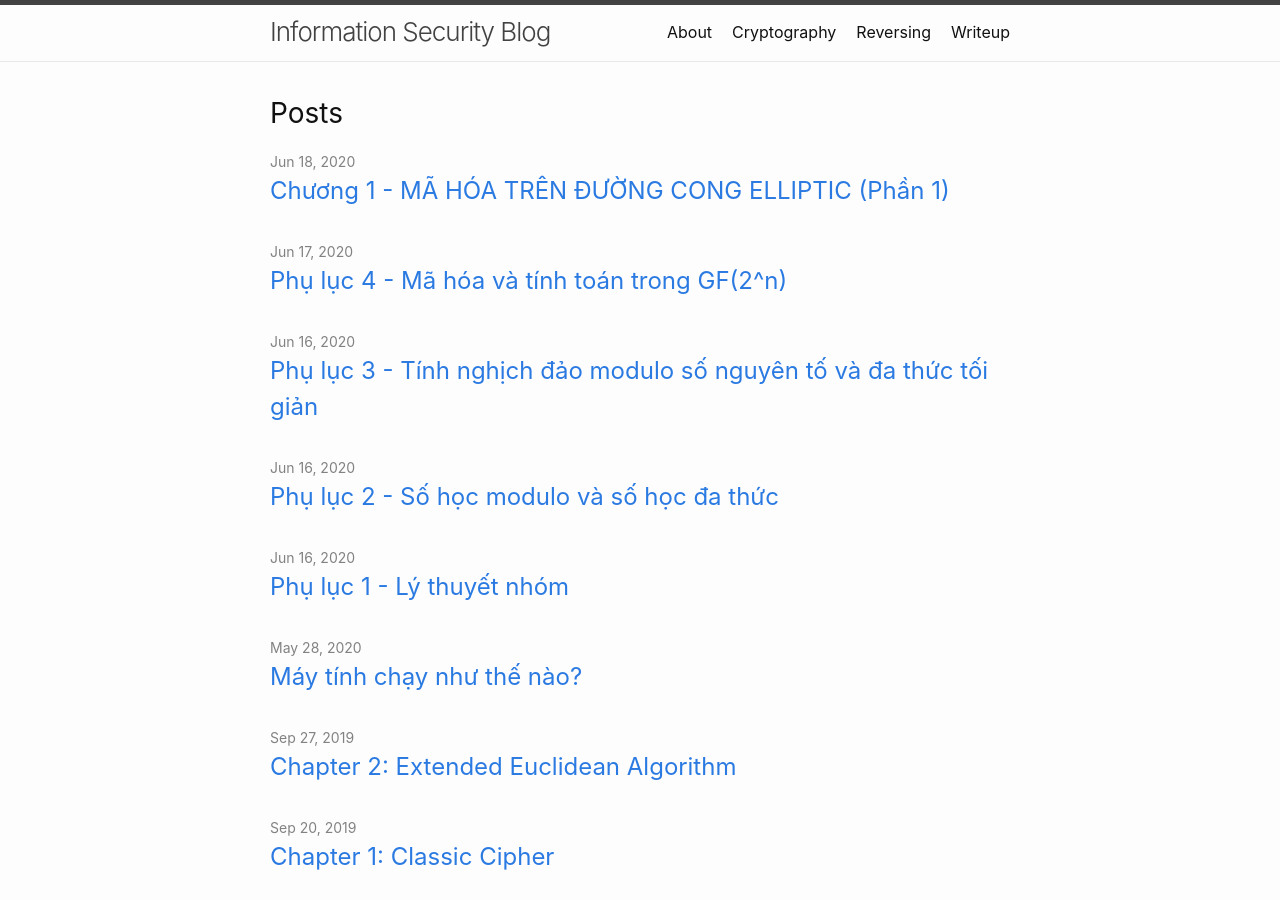
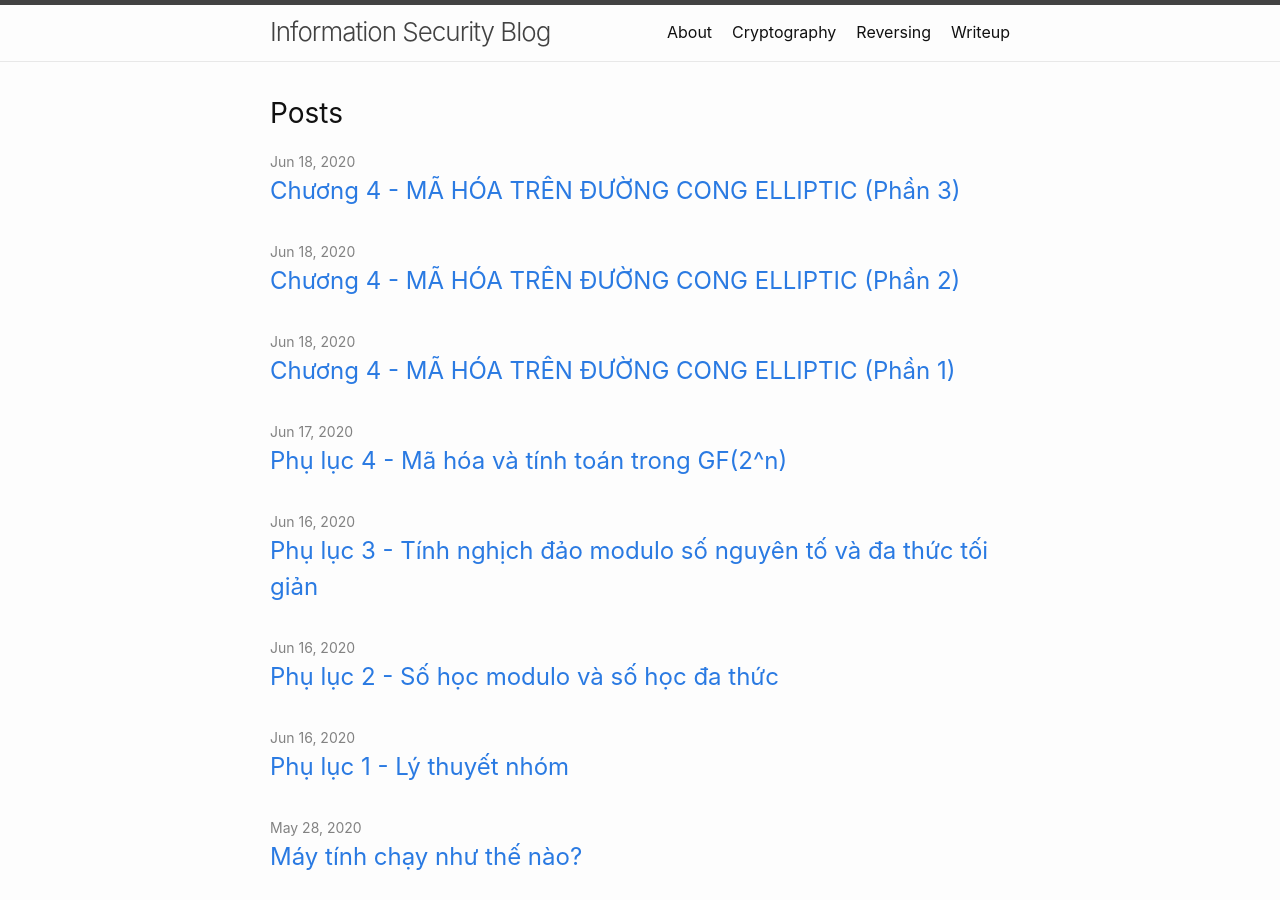
Before and after one commit to atuc17/atuc17.github.io, a Jekyll site: the page built from index.md, in a window 1280 px wide and 900 px high. Built offline with Jekyll 4.4.1, drawn with Linux system fonts in a browser that asks for light colours; nearby versions of some CDN libraries; part of the change alters nothing that is shown.

Commit message:
elliptic - integer
Elliptic on integer finite field and it's application

````diff
--- a/_posts/crypto/2020-6-18-Elliptic-1.md
+++ b/_posts/crypto/2020-6-18-Elliptic-1.md
@@ -1,6 +1,6 @@
 ---
 layout: post
-title: Chương 1 - MÃ HÓA TRÊN ĐƯỜNG CONG ELLIPTIC (Phần 1)
+title: Chương 4 - MÃ HÓA TRÊN ĐƯỜNG CONG ELLIPTIC (Phần 1)
 categories: [cryptography]
 ---
 # Phần 1: Nhập môn đường cong Elliptic - Một số định nghĩa và khái niệm
@@ -136,3 +136,5 @@ y_R &= -y_S = \Delta (x_R - x_P) - y_P
 \frac{y_Q - y_P}{x_Q - x_P} \quad & \text{nếu} \; P \neq Q \\
 \frac{3{x_P}^2}{2y_P} \quad & \text{nếu} \; P = Q
 \end{cases}$$
+
+Phần tiếp theo: Đường cong Elliptic trên trường $$\mathbb{Z}_p$$. Tại [đây](Elliptic-2.html)
--- /dev/null
+++ b/_posts/crypto/2020-6-18-Elliptic-2.md
@@ -0,0 +1,163 @@
+---
+layout: post
+title: Chương 4 - MÃ HÓA TRÊN ĐƯỜNG CONG ELLIPTIC (Phần 2)
+categories: [cryptography]
+---
+# Phần 2: Đường cong Elliptic trên trường $$\mathbb{Z}_p$$
+
+Phần này sử dụng thuật toán Euclid mở rộng được đề cập ở [phụ lục 3](../16/Appendix-3.html)
+
+## I. Định nghĩa và khái niệm
+
+Đường cong Elliptic trên trường $$\mathbb{Z}_p$$ là đường cong có các hệ số thuộc $$\mathbb{Z}_p$$, có dạng:
+
+$$y^2 \; \text{mod p} = (x^3 + ax + b) \; \text{mod p}$$, với $$a, b, x, y \in \mathbb{Z}_p$$
+
+Tương tự khái niệm điểm đối xứng qua $$Ox$$ trên số thực, elliptic $$\mathbb{Z}_p$$ cũng đối xứng theo modulo. Nghĩa là, nếu $$(x, y)$$ là điểm trên elliptic thì $$(x, p-y)$$ là đối xứng của nó trong modulo $$p$$ và điểm này cũng thuộc elliptic
+
+Tương tự nhóm Abel $$E(a, b)$$ trên elliptic số thực, ta định nghĩa nhóm Abel $$E_p(a, b)$$ trên elliptic $$\mathbb{Z}_p$$ cùng điểm vô cực $$O$$.
+
+- 1) Điểm $$O$$ là phần tử đơn vị của phép cộng: $$P + O = O + P = P$$
+
+- 2) Phần tử nghịch đảo của $$P$$ trong phép cộng là $$-P$$. Như vậy $$P + (-P) = O$$
+
+- 3) Với 2 điểm $$P$$, $$Q$$ bất kì, phép cộng $$R = P+Q$$ được xác định bởi:
+
+$$\begin{align*}
+x_R &= \Delta ^ 2 - x_P - x_Q \; mod \; p \\
+y_R &= \Delta (x_P - x_R) - y_P \; mod \; p
+\end{align*}$$
+
+Trong đó, $$\Delta = \begin{cases}
+\frac{y_Q - y_P}{x_Q - x_P} \; \text{mod p,} & \; nếu \; P \neq Q \\
+\frac{3{x_P}^2 + a}{2y_P} \; \text{mod p,} & \; nếu \; P = Q
+\end{cases}$$
+
+Lưu ý rằng ở đây phép chia trong modulo $$p$$ là nghịch đảo trong modulo $$p$$.
+
+Bây giờ mình sẽ tới phần *"căng thẳng"*, mình sẽ code 1 module tính toán trên Elliptic bằng python 3.
+
+## II. Cài đặt trên python 3
+
+### 1. Class EllipticCurve
+
+Ở đây mình định nghĩa lớp EllipticCurve với 3 tham số là a, b và p tương ứng trong phương trình đường Elliptic
+
+```python
+class EllipticCurve(object):
+	def __init__(self, a, b, p):
+		self.a = a
+		self.b = b
+		self.p = p
+```
+
+### 2. Class Point
+
+Lớp này cần xử lý nhiều hơn. Tất cả các phép tính sẽ được định nghĩa trong lớp này. Đầu tiên mình khai báo class, tham số của Point sẽ gồm: EllipticCurve, hoành độ x và tung độ y.
+
+```python
+class Point(object):
+	def __init__(self, E: EllipticCurve, x: int, y: int):
+		if x != 0 or y != 1:
+			assert (y*y) % E.p == (x**3 + E.a * x + E.b) % E.p, "Point doesn't belong to this curve"
+		self.x = x
+		self.y = y
+		self.a = E.a
+		self.b = E.b
+		self.p = E.p
+```
+
+Ở đây mình định nghĩa điểm vô cực là điểm **(0, 1)**. Dựa trên công thức của phép cộng, mình cần 1 hàm để tính nghịch đảo số a trong modulo n dùng thuật toán Euclid mở rộng.
+
+```python
+def inverse_mod(self, a, n):
+	x0, x1 = 1, 0
+	y0, y1 = 0, 1
+	b = n
+	while b:
+		q = a // b
+		a, b = b, a - q * b
+		x0, x1 = x1, x0 - q * x1
+		y0, y1 = y1, y0 - q * y1
+	if a == 1:
+		return x0 % n
+```
+
+Tiếp theo, mình overwrite toán tử **+** để có thể dùng dấu **+** cộng 2 Point lại với nhau.
+
+```python
+def __add__(self, other): # self tương ứng P còn other tương ứng Q
+	if self == INFINITY:
+		return other # nếu P là điểm vô cực thì trả về Q
+	elif other == INFINITY:
+		return self # Tương tự bên trên nhưng trả về P
+	elif (self.y + other.y) % self.p == 0:
+		return INFINITY # Nếu 2 điểm đối xứng nhau thì tổng là điểm vô cực
+	else:
+		if self != other: # Khi P khác Q
+			delta = ((other.y - self.y) * self.inverse_mod(other.x - self.x, self.p)) % self.p
+		else: # Khi P = Q
+			delta = ((3 * self.x * self.x + 2) * self.inverse_mod(2 * self.y, self.p)) % self.p
+		xR = delta * delta - self.x - other.x
+		yR = delta * (self.x - xR) - self.y
+        # Trả về điểm có tọa độ vừa tính được, nằm trên cùng Elliptic
+		return Point(EllipticCurve(self.a, self.b, self.p), xR % self.p, yR % self.p)
+```
+
+Vậy là mình cơ bản đã định nghĩa xong class **Point**. Bây giờ ra ngoài test thử xem có đúng không:
+
+```python
+E = EllipticCurve(1, 2, 17)
+INFINITY = Point(E, 0, 1) # định nghĩa điểm vô cực ở ngoài
+P = Point(E, 1, 2)
+Q = Point(E, 3, 7)
+R = P+Q
+print(R.x, R.y)
+```
+
+Đoạn code này trả về (15, 14), nếu tự tính mình cũng nhận được kết quả tương tự. Vậy hàm tính tổng 2 Point của mình vẫn ổn =)))
+
+Có 1 điều mình cần lưu ý rằng mình đã định nghĩa hàm **__add__** làm cả 2 nhiệm vụ là cộng 2 điểm khác nhau và 2 điểm giống nhau. Thường thì người khác sẽ code hàm **add** và hàm **double** làm 2 công việc đó.
+
+Lý do có việc này đó là: không phải lúc nào chúng ta cũng chỉ cộng 2 điểm bất kì mà trong mật mã học, người ta quan tâm tới kết quả của phép tính $$Q = nP = P + P +....+P$$ (với $$n$$ số $$P$$). Khi làm việc với các trường số nguyên tố lớn, dù đã có cả $$P$$ lẫn $$Q$$ thì cũng rất khó tính được $$n$$. Đây chính là điểm bảo mật của phương pháp mã hóa đường cong Elliptic
+
+Bài toán tìm số $$n$$ thỏa mãn $$Q = nP$$ với $$P$$, $$Q$$ là 2 điểm cho trước trên elliptic được gọi là bài toán logarith rời rạc trên đường cong elliptic (*Elliptic Curve Discrete Logarithm Problem* - *ECDLP*). Mình sẽ đề cập các phương pháp tấn công elliptic sau.
+
+Như đã nói ở trên, trong mật mã học người ta thường làm việc trên các trường số nguyên tố lớn. Như vậy ta vẫn có thể tính $$nP$$ được bằng cách cộng dồn bình thường, có điều sẽ mất thời gian. Do đó 1 thuật toán đơn giản đã được sử dụng để tăng tốc độ tính toán lên gọi là **thuật toán double-and-add** (*double-and-add algorithm*)
+
+**Input**: điểm $$P$$ thuộc elliptic $$\mathbb{Z}_p$$ và số nguyên $$n \geq 1$$
+- Bước 1: Đặt $$Q = P$$ và $$R = O$$
+- Bước 2: Lặp khi $$n > 0$$:
+    - Bước 3: Nếu $$n \equiv 1 \; \text{mod 2}$$, đặt $$R = R+Q$$
+    - Bước 4: Đặt $$Q = 2Q$$
+    - Bước 5: $$n = \lfloor n/2 \rfloor$$ và quay lại Bước 2
+- Bước 6: Trả về điểm $$R$$ là kết quả của $$nP$$
+
+Bổ sung hàm **__mul__** vào class **Point** như sau:
+
+```python
+def __mul__(self, n: int):
+	Q = self
+	R = INFINITY
+	while n > 0:
+		if n % 2 == 1:
+			R = R + Q
+		Q = Q + Q # mình code add và double chung
+		n //= 2
+	return R
+```
+
+Bây giờ mình cơ bản đã hoàn thành cài đặt đường cong Elliptic trên python 3. Nhưng.......
+
+Thực ra có khá nhiều thư viện để xử lý đường cong Elliptic, trong đó mình thích nhất Sagemath. Và mình tốn công cài đặt đường cong này là để giải thích cấu trúc hoạt động cũng như thuật toán liên quan. Dù sao hiểu rõ bản chất vẫn tốt hơn script-kiddie nhỉ :)))) Nhưng, tin mình đi, sẽ có lúc phải nhớ lại cách cài đặt đó :))))
+
+## III. Một số khái niệm mở rộng
+
+Do $$\mathbb{Z}_p$$ là trường hữu hạn nên đường cong elliptic chỉ có 1 số hữu hạn điểm. Số điểm trên đường cong elliptic được ký hiệu là $$\#E$$. Định lý sau cho ta 1 *ước lượng* về số lượng điểm trên elliptic.
+
+<!-- prettier-ignore -->
+**Định lý Hasse**: cho $$E$$ là elliptic trên $$\mathbb{Z}_p$$ và gọi $$\#E$$ là số điểm trên elliptic trường $$\mathbb{Z}_p$$. Khi đó $$\#E (\mathbb{Z}_p) = p+1-t_p$$, với $$|t_p| \leq 2 \sqrt{p}$$. Số điểm của đường cong $$\#E$$ còn được gọi là **order** (cấp) của elliptic (xem trong [phụ lục 1](../16/Appendix-1.html))
+
+Để tìm số điểm trên đường cong elliptic ta có thể vét cạn tất cả các điểm có hoành độ từ 0 tới $$p-1$$. Tuy nhiên nếu $$p$$ lớn thì đây không phải việc khả thi. May mắn là chúng ta có thuật toán nhanh hơn là **thuật toán Schoof**. Hiện tại mình chưa tìm hiểu về thuật toán này.
+
+Phần kế tiếp mình sẽ nói về các ứng dụng của mã hóa đường cong Elliptic. Tại [đây](Elliptic-3.html)
--- /dev/null
+++ b/_posts/crypto/2020-6-18-Elliptic-3.md
@@ -0,0 +1,57 @@
+---
+layout: post
+title: Chương 4 - MÃ HÓA TRÊN ĐƯỜNG CONG ELLIPTIC (Phần 3)
+categories: [cryptography]
+---
+# Phần 3: Các ứng dụng của mã hóa trên đường cong Elliptic
+
+## I. Trao đổi khóa Diffie-Hellman
+
+Đây là phương pháp rất hay được sử dụng để trao đổi khóa cho 1 thuật toán mã hóa đối xứng (AES, DES, ...). Giả sử có 2 người là Alice và Bob muốn trao đổi khóa cho nhau. Công việc này được thực hiện như sau:
+
+#### 1. Public parameter creation
+
+Alice và Bob thống nhất 1 số nguyên tố lớn $$p$$, 1 đường cong Elliptic và 1 điểm $$G$$ thuộc đường cong elliptic đó ($$G$$ gọi là generator). Alice và Bob cũng có thể chống mạo danh (*man-in-the-middle attack*) bằng cách nhờ 1 tổ chức đáng tin cậy nào đó tạo 3 thành phần mình vừa nêu và gửi cho cả 2 (bằng digital certificate hay các cách khác).
+
+#### 2. Private computation
+
+- Alice chọn 1 số bí mật $$n_A$$ và tính $$Q_A = n_A.G$$
+
+- Bob chọn 1 số bí mật $$n_B$$ và tính $$Q_B = n_B.G$$
+
+#### 3. Publlic exchange
+
+- Alice gửi $$Q_A$$ cho Bob
+
+- Bob gửi $$Q_B$$ cho Alice
+
+#### 4. Final private computation
+
+- Alice có $$n_A$$ và $$Q_B$$ từ Bob nên tính được $$n_A.Q_B = n_A.n_B.G$$
+
+- Bob có $$n_B$$ và $$Q_A$$ từ Alice nên tính được $$n_B.Q_A = n_B.n_A.G$$
+
+Như vậy, Alice và Bob đều có $$n_A.n_B.G$$ và có thể dùng nó làm key cho các thuật toán đối xứng hoặc mục đích khác.
+
+Điểm an toàn ở phương pháp này là, giả sử người thứ 3 là Trudy đứng giữa Alice và Bob *bắt* được $$Q_A$$ và $$Q_B$$ cũng không thể tìm ra $$n_A.n_B.G$$ vì với 2 điểm đó, Trudy chỉ có thể tính $$Q_A + Q_B = (n_A + n_B)G \neq n_A.n_B.G$$. Muốn tính ra $$n_A.n_B.G$$ thì Trudy phải có 1 trong 2 số $$n_A$$, $$n_B$$, điều mà rất khó thực hiện như mình đã đề cập ở phần trước.
+
+## II. Chữ ký số dùng Elliptic (Elliptic Curve Signature)
+
+Đầu tiên ta chọn 1 số nguyên tố lớn $$p$$, 1 elliptic $$E$$ trên $$\mathbb{Z}_p$$ và 1 điểm $$G$$ trên $$E$$ với *order* nguyên tố lớn q.
+
+- Bước 1: Chọn 1 số bí mật $$1 < s < q - 1$$
+- Bước 2: Tính $$V = sG \in E(\mathbb{Z}_p)$$ và **công khai** $$V$$
+- Bước 3: Chọn tài liệu (document) $$d \; \text{mod q}$$
+- Bước 4: Chọn 1 số ngẫu nhiên $$e \; \text{mod q}$$
+- Bước 5: Tính $$eG \in E(\mathbb{Z}_p)$$ và $$s_1 \equiv x(eG) \; \text{mod q}$$ và $$s_2 = (d + ss_1)e^{-1} \; \text{mod q}$$. **Công khai** signature $$(s_1, s_2)$$.
+- Bước 6: **Chứng thực**. Ta tính $$v_1 = d s_2^{-1} \; \text{mod q}$$ và $$v_2 = s_1 s_2^{-1} \; \text{mod q}$$. Từ đó tính $$v_1G + v_2V \in E(\mathbb{Z}_p)$$ và kiểm tra $$x(v_1G+v_2V) \; \text{mod q } = s_1$$.
+
+**Chứng minh**:
+
+$$\begin{align*}
+v_1 G + v_2 V &= d{s_2}^{-1}G + s_1 s_2^{-1}V \\
+&= d{s_2}^{-1}G + s_1 s_2^{-1}sG \\
+&= (d + s_1s) s_2^{-1}G \\
+&= es_2 s_2^{-1}G \\
+&= eG \in E(\mathbb{Z}_p)
+\end{align*}$$
````
